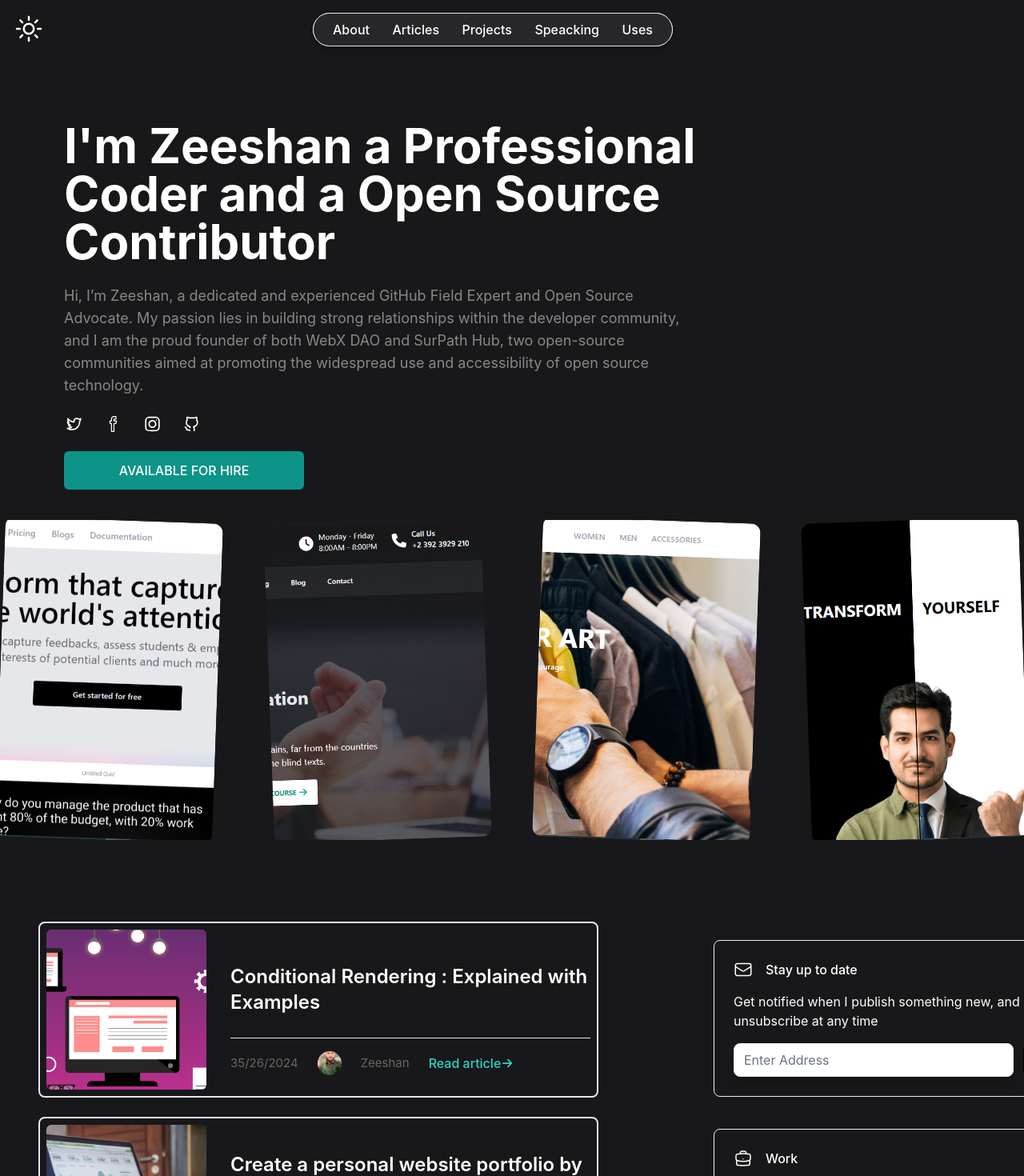
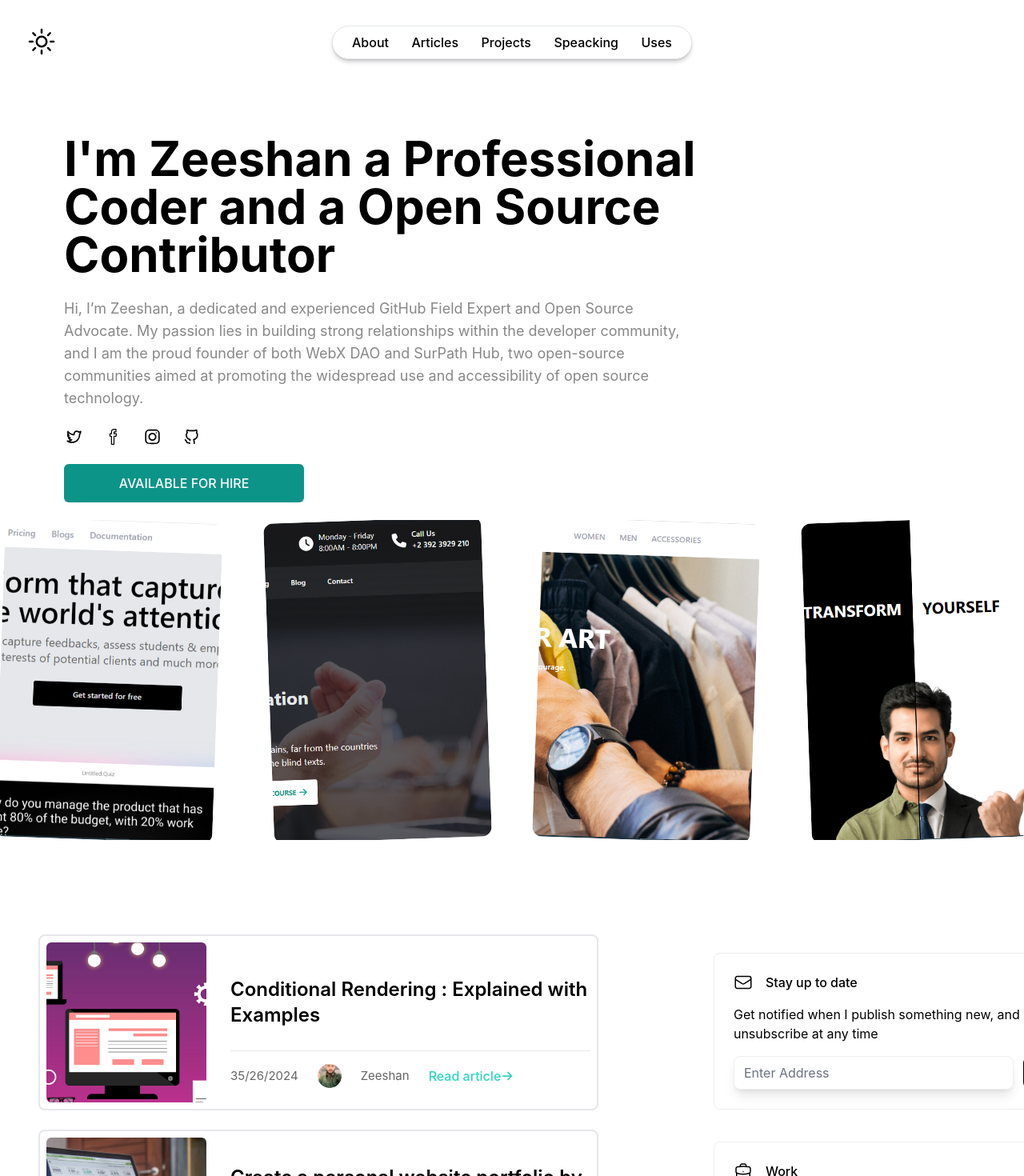
Before and after one commit to zeeshanak23/portfolio, a Next.js app: page / in a window 1280 px wide. Shown: the top 1470 px of the page at 80% size. Built offline with nearby package versions, Linux system fonts and the light colour scheme.

Commit message:
made the minor changes in css

```diff
--- a/src/_post/blog3.md
+++ b/src/_post/blog3.md
@@ -4,7 +4,7 @@ excerpt: 'A small river named Duden flows by their place and supplies it with th
 coverImage: '/images/useState.jpg'
 date: '2024-01-26T05:35:07.322Z'
 author:
-  name: 'Md Zeeshan Akhter'
+  name: 'Md Zeeshan'
   picture: '/images/profile.jpeg'
 ogImage:
   url: ''
--- a/src/app/page.tsx
+++ b/src/app/page.tsx
@@ -24,8 +24,7 @@ import MoonLight from '@/components/logo/Moonlight';
 // to customize the default configuration.
 
 export default function HomePage() {
-  const [enabled, setEnabled] = React.useState(false);
-  const [active, SetActive] = React.useState<boolean>();
+  const [active, SetActive] = React.useState<boolean>(true);
 
   const changeColor = () => {
     SetActive(true);
@@ -74,7 +73,7 @@ export default function HomePage() {
         </Head>
         <body className={`${active ? 'light' : 'dark'}`}>
           <section className='bg-gray-100 dark:bg-black dark:text-white  '>
-            <div className='m-auto flex w-[1400px] items-center justify-between bg-white p-4 dark:bg-zinc-900'>
+            <div className='m-auto flex w-[1400px] items-center justify-between bg-white p-8 dark:bg-zinc-900'>
               <button
                 onClick={() => changeColor()}
                 className='h-10 w-10 cursor-pointer'
--- a/src/components/Blog/PostBody.tsx
+++ b/src/components/Blog/PostBody.tsx
@@ -8,8 +8,7 @@ import Sunlight from '@/components/logo/Sunlight';
 import MoonLight from '@/components/logo/Moonlight';
 
 const PostBody: FC<{ slug: string }> = ({ slug }) => {
-  const [enabled, setEnabled] = useState(false);
-  const [active, SetActive] = useState<boolean>();
+  const [active, SetActive] = useState<boolean>(true);
 
   const changeColor = () => {
     SetActive(true);
--- a/src/components/article/Article.tsx
+++ b/src/components/article/Article.tsx
@@ -56,7 +56,7 @@ const Article: FC<{
       <Header />
       <section
         className=''
-        id='blog'
+        id='article'
         onClick={() => {
           menuActive.active && setMenuActive({ active: false, menu: '' });
         }}
--- a/src/components/header/Header.tsx
+++ b/src/components/header/Header.tsx
@@ -1,20 +1,17 @@
 'use client';
-import { Switch } from '@headlessui/react';
-import { useState } from 'react';
 
 const Header = () => {
-  const [enabled, setEnabled] = useState(false);
   return (
     <section className='mt-[-16px]'>
       <div className='fixed left-0 right-0 top-0 m-auto  flex w-[1200px] items-center justify-between overflow-hidden   py-4'>
-        <div className=' m-auto flex w-[450px] justify-between rounded-full border bg-white bg-fixed px-6 py-2 font-medium shadow-md dark:bg-zinc-800 '>
-          <a href='/about' className='hover:text-teal-400'>
+        <div className=' m-auto mt-4 flex w-[450px] justify-between rounded-full border bg-white bg-fixed px-6 py-2 font-medium shadow-md dark:bg-zinc-800 '>
+          <a href='#about' className='hover:text-teal-400'>
             About
           </a>
-          <a href='' className='hover:text-teal-400'>
+          <a href='#article' className='hover:text-teal-400'>
             Articles
           </a>
-          <a href='' className='hover:text-teal-400'>
+          <a href='#project' className='hover:text-teal-400'>
             Projects
           </a>
           <a href='' className='hover:text-teal-400'>
@@ -24,7 +21,6 @@ const Header = () => {
             Uses
           </a>
         </div>
-        <div className='mr-12'></div>
       </div>
     </section>
   );
--- a/src/components/hero/Hero.tsx
+++ b/src/components/hero/Hero.tsx
@@ -1,7 +1,10 @@
 const Hero = () => {
   return (
-    <section className='m-auto w-[1400px] bg-white pb-[400px] dark:bg-zinc-900 '>
-      <div className='mt-4 flex w-[950px] flex-col gap-6 p-20'>
+    <section
+      id='about'
+      className='m-auto w-[1400px] bg-white pb-[400px] dark:bg-zinc-900 '
+    >
+      <div className=' flex w-[950px] flex-col gap-6 p-20'>
         <h1 className='text-6xl'>
           I'm Zeeshan a Professional Coder and a Open Source Contributor
         </h1>
--- a/src/components/imageSection/Image.tsx
+++ b/src/components/imageSection/Image.tsx
@@ -18,7 +18,10 @@ const ImageSection = () => {
     },
   ];
   return (
-    <section className='absolute left-0 right-0 top-[650px] m-auto flex max-w-[1600px] items-center  justify-center overflow-hidden'>
+    <section
+      id='project'
+      className='absolute left-0 right-0 top-[650px] m-auto flex max-w-[1600px] items-center  justify-center overflow-hidden'
+    >
       <div className='  flex gap-16 overflow-hidden'>
         {Item.map((list, i) => {
           return (
```
